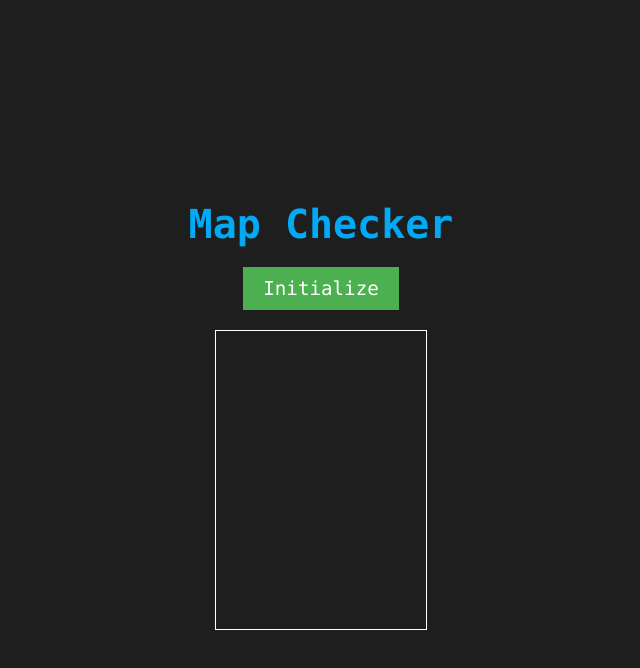
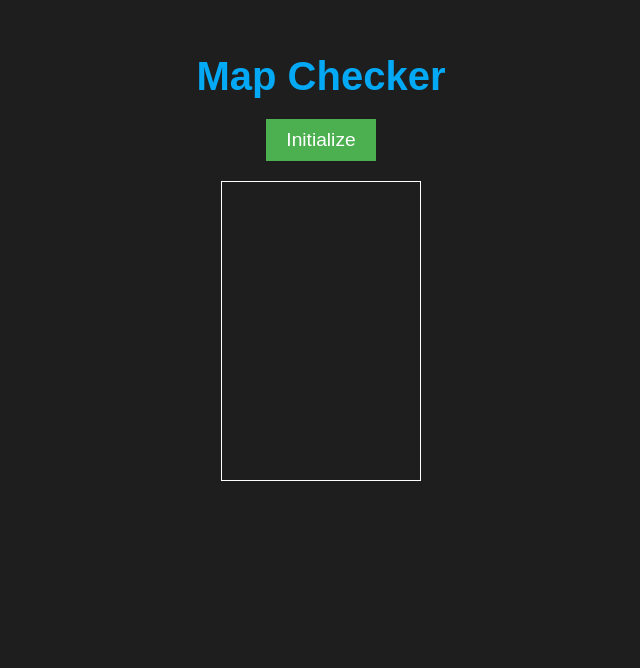
Before and after one commit to Lirantzu/arcgis_checks, a plain HTML site: page index.html in a window 1280 px wide. Shown: the part 146-814 px from the top of the page, without its empty margins (319-959 px from the left). Drawn offline with Linux system fonts and the light colour scheme.

Commit message:
center design

```diff
--- a/index.html
+++ b/index.html
@@ -8,14 +8,20 @@
         body, html {
             height: 100%;
             margin: 0;
-            font-family: Consolas, Monaco, 'Courier New', monospace;
+            font-family: Arial, sans-serif;
             background-color: #1E1E1E;
             color: #E0E0E0;
             display: flex;
             flex-direction: column;
             align-items: center;
-            justify-content: flex-start;
-            padding-top: 20vh;
+            justify-content: center;
+        }
+        .container {
+            display: flex;
+            flex-direction: column;
+            align-items: center;
+            justify-content: center;
+            height: 100vh;
         }
         h1 {
             font-size: 2.5em;
@@ -30,13 +36,12 @@
             font-size: 1.2em;
             cursor: pointer;
             transition: all 0.3s;
-            font-family: inherit;
+            margin-bottom: 20px;
         }
         button:hover {
             background-color: #45a049;
         }
         #results {
-            margin-top: 20px;
             width: 80%;
             height: 300px;
             overflow: auto;
@@ -45,9 +50,6 @@
             border: 1px solid #FFF;
             padding: 10px;
             box-sizing: border-box;
-            font-family: Consolas, Monaco, 'Courier New', monospace;
-            font-size: 12px;
-            line-height: 1.4;
         }
         .success { color: #4CAF50; }
         .error { color: #F44336; }
@@ -64,9 +66,11 @@
     </style>
 </head>
 <body>
-    <h1>Map Checker</h1>
-    <button onclick="checkMaps()">Initialize</button>
-    <div id="results"></div>
+    <div class="container">
+        <h1>Map Checker</h1>
+        <button onclick="checkMaps()">Initialize</button>
+        <div id="results"></div>
+    </div>
 
     <script src="map_checker.js"></script>
     <script>
```
